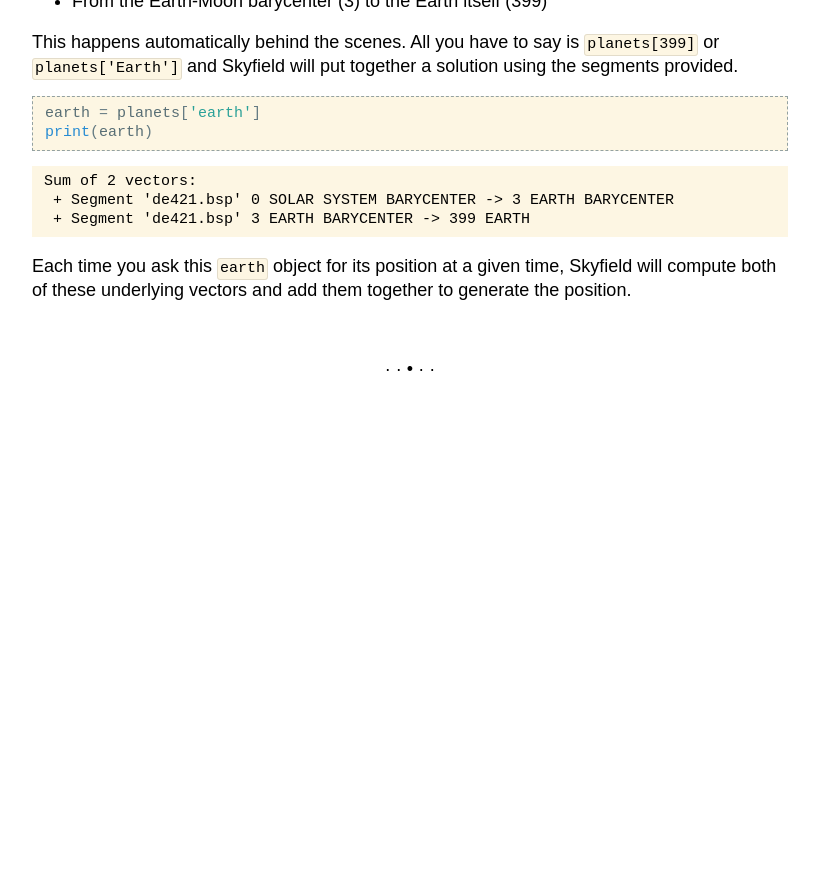
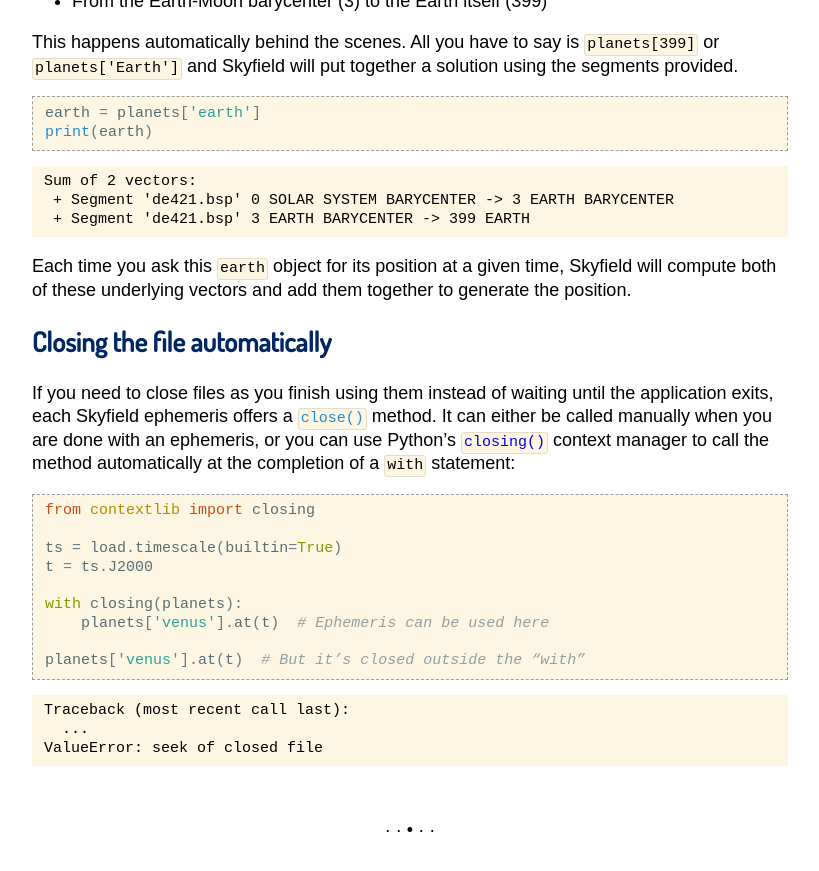
Before and after one commit to skyfielders/python-skyfield, a Sphinx documentation site: the page built from skyfield/documentation/planets.rst, in a window 1280 px wide and 900 px high, scrolled down 2945 px. Shown: the top 871 px of the window, without its empty margins (230-1049 px from the left). Built offline with Sphinx 7.4.7, drawn with Linux system fonts in a browser that asks for light colours; some web fonts are replaced; pages that are not in the unit, such as notebooks, are missing from menus; before the commit the page ends 3384 px from its top, so only the background shows below that.

Commit message:
Fix #374 by adding close() to SpiceKernel

```diff
--- a/CHANGELOG.rst
+++ b/CHANGELOG.rst
@@ -9,6 +9,11 @@ Future
 * Added :meth:`~skyfield.iokit.Loader.build_url()` that returns the URL
   from which Skyfield will download a file.
   `#382 <https://github.com/skyfielders/python-skyfield/issues/382>`_
+
+* Added :meth:`~skyfield.jpllib.SpiceKernel.close()` to support
+  applications that need to do fine-grained resource management or that
+  need to run tests that check for dangling open files.
+  `#374 <https://github.com/skyfielders/python-skyfield/issues/374>`_
 
 1.21 — 2020 May 29
 ------------------
--- a/skyfield/documentation/api.rst
+++ b/skyfield/documentation/api.rst
@@ -142,10 +142,12 @@ Planetary Ephemerides
 By downloading a `SpiceKernel` file,
 Skyfield users can build vector functions
 predicting the positions of the Moon, Sun, and planets.
+See :doc:`planets`.
 
 .. autosummary::
 
    SpiceKernel
+   SpiceKernel.close
    SpiceKernel.comments
    SpiceKernel.names
    SpiceKernel.decode
--- a/skyfield/documentation/planets.rst
+++ b/skyfield/documentation/planets.rst
@@ -181,6 +181,39 @@ Each time you ask this ``earth`` object for its position at a given time,
 Skyfield will compute both of these underlying vectors
 and add them together to generate the position.
 
+Closing the file automatically
+==============================
+
+If you need to close files as you finish using them
+instead of waiting until the application exits,
+each Skyfield ephemeris offers a
+:meth:`~skyfield.jpllib.SpiceKernel.close()` method.
+It can either be called manually when you are done with an ephemeris,
+or you can use Python’s |closing|_ context manager
+to call the method automatically
+at the completion of a ``with`` statement:
+
+.. |closing| replace:: ``closing()``
+.. _closing: https://docs.python.org/3/library/contextlib.html#contextlib.closing
+
+.. testcode::
+
+    from contextlib import closing
+
+    ts = load.timescale(builtin=True)
+    t = ts.J2000
+
+    with closing(planets):
+        planets['venus'].at(t)  # Ephemeris can be used here
+
+    planets['venus'].at(t)  # But it’s closed outside the “with”
+
+.. testoutput::
+
+    Traceback (most recent call last):
+      ...
+    ValueError: seek of closed file
+
 .. testcleanup::
 
    __import__('skyfield.tests.fixes').tests.fixes.teardown()
```
Also changed, not shown: 1 other file.
